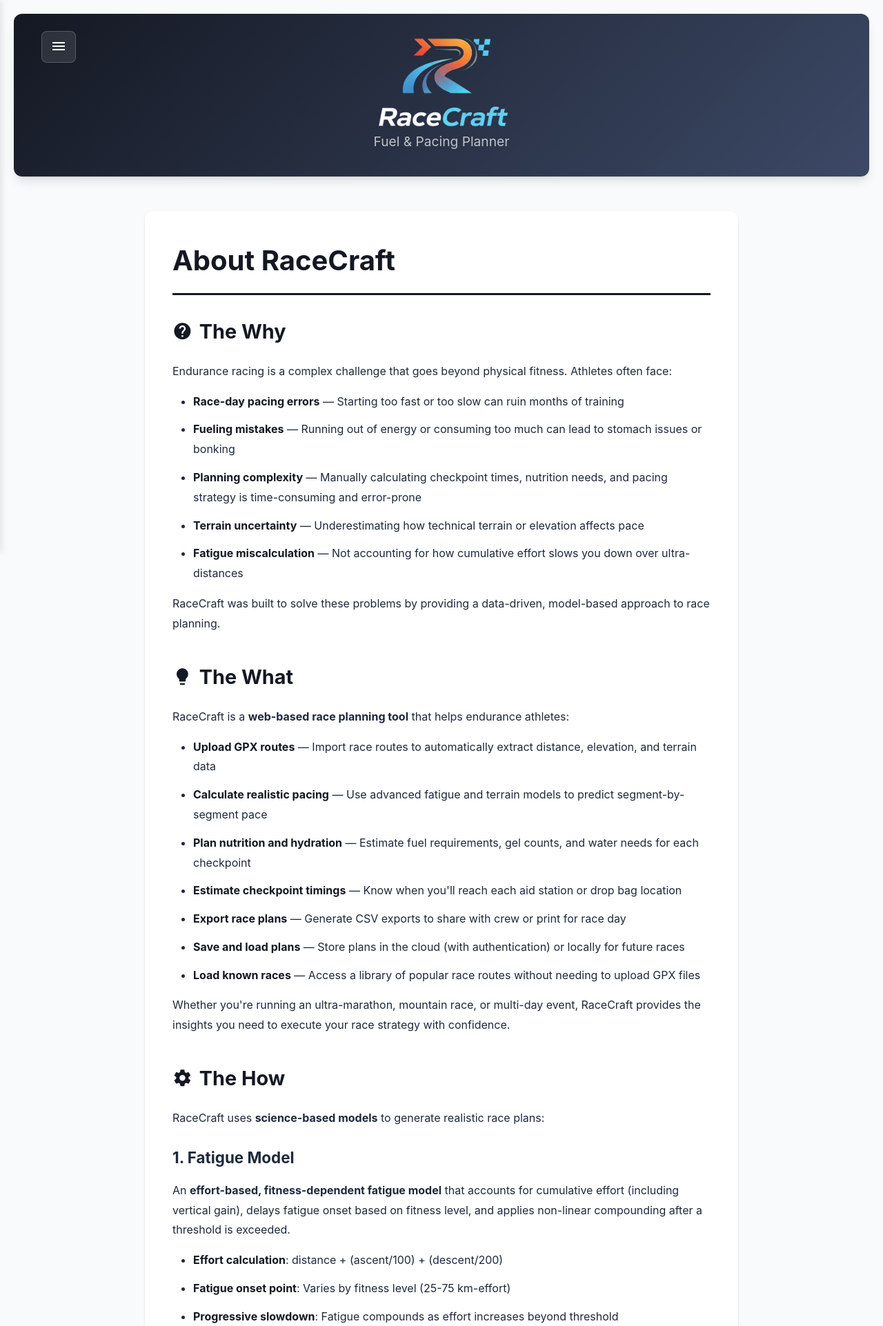
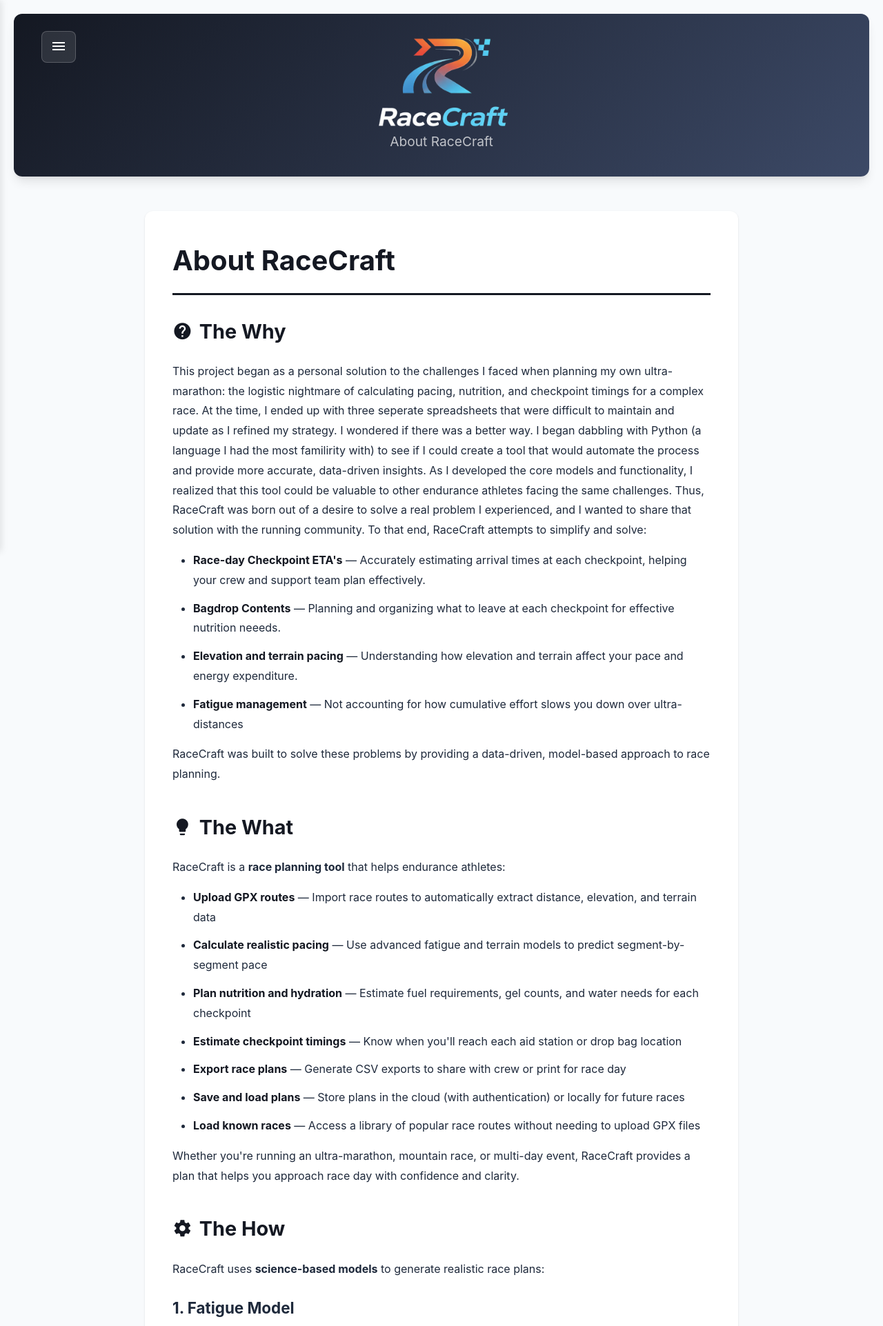
Before and after one commit to lennon101/RaceCraft, a Flask app: page /about in a window 1280 px wide. Shown: the top 1923 px of the page at 69% size. Run offline with Flask 3, Linux system fonts and the light colour scheme; some libraries are stand-ins or nearby versions.

Commit message:
Refactor terrain difficulty and fatigue model documentation
- Deleted outdated Terrain Difficulty Model documentation and replaced it with a new, comprehensive version detailing the Terrain Efficiency Factor, terrain types, gradient scaling, and skill adjustments.
- Added a new Fatigue Model documentation file outlining the effort-based fatigue calculations, fatigue onset point, and fatigue multiplier formula.
- Updated the About RaceCraft page to reflect changes in the project focus and improved clarity on the tool's purpose and functionality.
- Adjusted links in the documentation to ensure consistency and accuracy.

```diff
--- a/templates/about.html
+++ b/templates/about.html
@@ -18,7 +18,7 @@
                 </button>
                 <img src="{{ url_for('static', filename='logo-bg-removed.png') }}" alt="RaceCraft Logo" class="header-logo">
                 <div class="header-text">
-                    <h2 class="subtitle">Fuel & Pacing Planner</h2>
+                    <h2 class="subtitle">About RaceCraft</h2>
                 </div>
             </div>
         </header>
@@ -49,14 +49,13 @@
                 <section class="about-section">
                     <h2><span class="mdi mdi-help-circle"></span> The Why</h2>
                     <p>
-                        Endurance racing is a complex challenge that goes beyond physical fitness. Athletes often face:
+                        This project began as a personal solution to the challenges I faced when planning my own ultra-marathon: the logistic nightmare of calculating pacing, nutrition, and checkpoint timings for a complex race. At the time, I ended up with three seperate spreadsheets that were difficult to maintain and update as I refined my strategy. I wondered if there was a better way. I began dabbling with Python (a language I had the most familirity with) to see if I could create a tool that would automate the process and provide more accurate, data-driven insights. As I developed the core models and functionality, I realized that this tool could be valuable to other endurance athletes facing the same challenges. Thus, RaceCraft was born out of a desire to solve a real problem I experienced, and I wanted to share that solution with the running community. To that end, RaceCraft attempts to simplify and solve:
                     </p>
                     <ul>
-                        <li><strong>Race-day pacing errors</strong> — Starting too fast or too slow can ruin months of training</li>
-                        <li><strong>Fueling mistakes</strong> — Running out of energy or consuming too much can lead to stomach issues or bonking</li>
-                        <li><strong>Planning complexity</strong> — Manually calculating checkpoint times, nutrition needs, and pacing strategy is time-consuming and error-prone</li>
-                        <li><strong>Terrain uncertainty</strong> — Underestimating how technical terrain or elevation affects pace</li>
-                        <li><strong>Fatigue miscalculation</strong> — Not accounting for how cumulative effort slows you down over ultra-distances</li>
+                        <li><strong>Race-day Checkpoint ETA's</strong> — Accurately estimating arrival times at each checkpoint, helping your crew and support team plan effectively.</li>
+                        <li><strong>Bagdrop Contents</strong> — Planning and organizing what to leave at each checkpoint for effective nutrition neeeds.</li>
+                        <li><strong>Elevation and terrain pacing</strong> — Understanding how elevation and terrain affect your pace and energy expenditure.</li>
+                        <li><strong>Fatigue management</strong> — Not accounting for how cumulative effort slows you down over ultra-distances</li>
                     </ul>
                     <p>
                         RaceCraft was built to solve these problems by providing a data-driven, model-based approach to race planning.
@@ -66,7 +65,7 @@
                 <section class="about-section">
                     <h2><span class="mdi mdi-lightbulb"></span> The What</h2>
                     <p>
-                        RaceCraft is a <strong>web-based race planning tool</strong> that helps endurance athletes:
+                        RaceCraft is a <strong>race planning tool</strong> that helps endurance athletes:
                     </p>
                     <ul>
                         <li><strong>Upload GPX routes</strong> — Import race routes to automatically extract distance, elevation, and terrain data</li>
@@ -78,7 +77,7 @@
                         <li><strong>Load known races</strong> — Access a library of popular race routes without needing to upload GPX files</li>
                     </ul>
                     <p>
-                        Whether you're running an ultra-marathon, mountain race, or multi-day event, RaceCraft provides the insights you need to execute your race strategy with confidence.
+                        Whether you're running an ultra-marathon, mountain race, or multi-day event, RaceCraft provides a plan that helps you approach race day with confidence and clarity.
                     </p>
                 </section>
 
@@ -97,7 +96,7 @@
                         <li><strong>Fatigue onset point</strong>: Varies by fitness level (25-75 km-effort)</li>
                         <li><strong>Progressive slowdown</strong>: Fatigue compounds as effort increases beyond threshold</li>
                     </ul>
-                    <p><a href="/docs/models/FATIGUE_MODEL">→ Read the full Fatigue Model documentation</a></p>
+                    <p><a href="/docs/models/Fatigue Model Documentation">→ Read the full Fatigue Model documentation</a></p>
 
                     <h3>2. Climbing Model</h3>
                     <p>
@@ -108,7 +107,7 @@
                         <li><strong>Gradient efficiency</strong>: Optimal range at 6-12%, scales from 95% to 100%</li>
                         <li><strong>Realistic pacing</strong>: Prevents unrealistic speeds on steep climbs</li>
                     </ul>
-                    <p><a href="/docs/models/CLIMBING_MODEL">→ Read the full Climbing Model documentation</a></p>
+                    <p><a href="/docs/models/Climbing Model Documentation">→ Read the full Climbing Model documentation</a></p>
 
                     <h3>3. Terrain Difficulty</h3>
                     <p>
@@ -119,7 +118,7 @@
                         <li><strong>Gradient scaling</strong>: Terrain difficulty amplified on steep terrain</li>
                         <li><strong>Skill adjustment</strong>: Novice to expert reduces terrain penalties by 0-100%</li>
                     </ul>
-                    <p><a href="/docs/models/TERRAIN_DIFFICULTY">→ Read the full Terrain Difficulty documentation</a></p>
+                    <p><a href="/docs/models/Terrain Difficulty Documentation">→ Read the full Terrain Difficulty documentation</a></p>
 
                     <h3>User Inputs</h3>
                     <p>
```
Also changed, not shown: docs/models/Fatigue Model Documentation.md (renamed from docs/models/Faigue Model Documentation.md), docs/models/Terrain Difficulty Documentation.md (renamed from docs/models/Terrain Difficulty Model.md).
